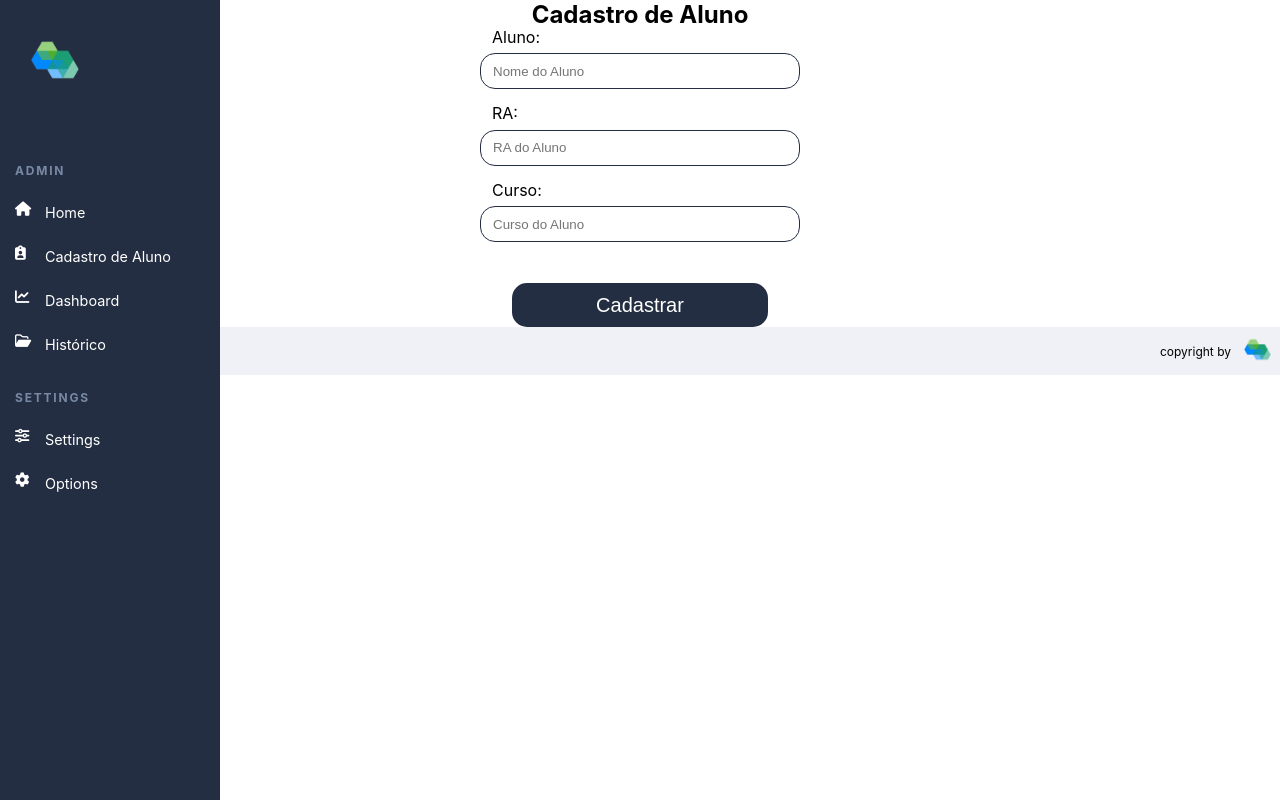
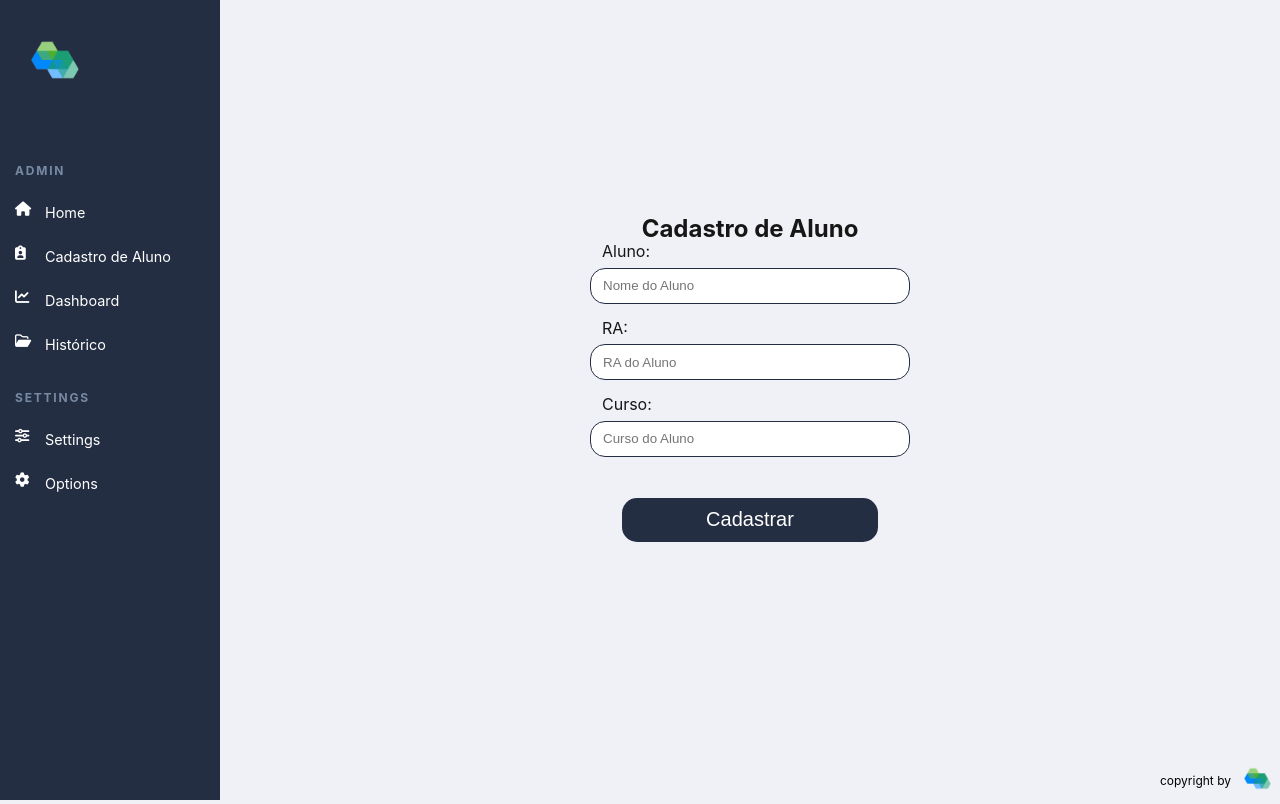
Before and after one commit to grupomeridia/presente-backend, a React (Create React App) app: page /cadastrar in a window 1280 px wide. Built offline with nearby package versions, Linux system fonts and the light colour scheme.

Commit message:
Routes Add

```diff
--- a/src/App.js
+++ b/src/App.js
@@ -1,14 +1,16 @@
-import Navbar from './componets/layout/Navbar';
-import Body from './componets/layout/Home';
-import Footer from './componets/layout/Footer';
-import Cadastro from './componets/layout/cadastro-aluno';
+import { BrowserRouter as Router, Routes, Route} from 'react-router-dom'
+
+import Home from './pages/Home/Home';
+import CadastroAluno from './pages/CadastroAluno/cadastro-aluno';
 
 function App() {
   return (
-    <div className="App">
-      <Navbar />
-      <Cadastro />
-    </div>
+    <Router>
+      <Routes>
+        <Route path='/' element = {<Home/>} />
+        <Route path='/cadastrar' element = {<CadastroAluno/>} />
+      </Routes>
+    </Router>
   );
 }
 
--- a/src/componets/layout/Home.js
+++ /dev/null
@@ -1,38 +0,0 @@
-import logo from '../img/logo-removebg.png';
-import styles from './Home.module.css';
-
-function Home () {
-    return (
-        <body onload="tabela(lista)">
-	    <section class={styles.page_content}>
-            <section class={styles.search_and_user}>
-                <div class={styles.admin_profile }>
-                    <span class={styles.greeting}>Hello admin</span>
-                    <i class="fa-solid fa-circle-user"></i>
-                </div>
-            </section>
-            <section class={styles.grid}>
-                <table id="example">
-                    <thead>
-                        <tr>
-                            <th>Aluno</th>
-                            <th>Ra</th>
-                            <th>Cursos</th>
-                            <th>Ações</th>
-                        </tr>
-                    </thead>
-                    <tbody id="tbody">
-                    </tbody>
-                </table>
-            </section>
-	    </section>
-	    <script src="https://kit.fontawesome.com/a146d88807.js" crossorigin="anonymous"></script>
-	    <script src="//code.jquery.com/jquery-3.3.1.js"></script>
-	    <script src="//cdn.datatables.net/1.10.20/js/jquery.dataTables.min.js"></script>
-	    <script src="{{ url_for('static', filename='js/home-table.js') }}"></script>
-	    <script src="{{ url_for('static', filename='js/toggle-menu.js') }}"></script>
-        </body>
-    );
-}
-
-export default Home;
--- a/src/componets/layout/Navbar.js
+++ b/src/componets/layout/Navbar.js
@@ -1,3 +1,4 @@
+import { Link } from 'react-router-dom';
 import logo from '../img/logo-removebg.png';
 import styles from '../layout/Navbar.module.css';
 import './Mqrules.module.css';
@@ -16,16 +17,16 @@ function Navbar () {
                 <h3>Admin</h3>
                 </li>
                 <li>
-                <a href="">
-                    <i class="fa-solid fa-house"></i>
-                    <span>Home</span>
-                </a>
+                    <Link to ='/' >
+                        <i class="fa-solid fa-house"></i>
+                        <span>Home</span>
+                    </Link>
                 </li>
                 <li>
-                <a href="">
-                    <i class="fa-solid fa-clipboard-user"></i>
-                    <span>Cadastro de Aluno</span>
-                </a>
+                    <Link to='/cadastrar'>
+                        <i class="fa-solid fa-clipboard-user"></i>
+                        <span>Cadastro de Aluno</span>
+                    </Link>
                 </li>
                 <li>
                 <a href="">
@@ -57,6 +58,7 @@ function Navbar () {
             </ul>
             </nav>
 	</header>
+
     );
 }
 
--- a/src/componets/layout/cadastro-aluno.js
+++ /dev/null
@@ -1,45 +0,0 @@
-import styles from './cadastro-aluno.module.css'
-import Footer from './Footer';
-
-function cadastroAluno () {
-    return (
-        <section class="grid">
-			<div class= {styles.login_container}>
-                <h1>Cadastro de Aluno</h1>
-				<form>
-				  <div class={styles.input_container}>
-					<label for="login-username">Aluno:</label>
-					    <input
-					    type="text"
-					    name="login"
-					    id="login"
-					    placeholder="Nome do Aluno" />
-				    </div>
-				    <div class={styles.input_container}>
-					    <label for="login-username">RA:</label>
-					    <input
-					    type="text"
-					    name="login"
-					    id="login"
-					    placeholder="RA do Aluno" />
-				    </div>
-				    <div class={styles.input_container}>
-					    <label for="login-username">Curso:</label>
-					    <input
-					    type="text"
-					    name="login"
-					    id="login"
-					    placeholder="Curso do Aluno" />
-				    </div>
-				  <button class={styles.btn_login}>
-					Cadastrar
-				  </button>
-				</form>
-			  </div>
-              <Footer/>
-        </section>
-
-    );
-};
-
-export default cadastroAluno;
--- /dev/null
+++ b/src/pages/CadastroAluno/cadastro-aluno.js
@@ -0,0 +1,48 @@
+import styles from './cadastro-aluno.module.css'
+import Footer from '../../componets/layout/Footer';
+import Navbar from '../../componets/layout/Navbar';
+function cadastroAluno () {
+    return (
+		<div>
+			<Navbar />
+			<section class="grid">
+				<div class= {styles.login_container}>
+					<h1>Cadastro de Aluno</h1>
+					<form>
+					<div class={styles.input_container}>
+						<label for="login-username">Aluno:</label>
+							<input
+							type="text"
+							name="login"
+							id="login"
+							placeholder="Nome do Aluno" />
+						</div>
+						<div class={styles.input_container}>
+							<label for="login-username">RA:</label>
+							<input
+							type="text"
+							name="login"
+							id="login"
+							placeholder="RA do Aluno" />
+						</div>
+						<div class={styles.input_container}>
+							<label for="login-username">Curso:</label>
+							<input
+							type="text"
+							name="login"
+							id="login"
+							placeholder="Curso do Aluno" />
+						</div>
+					<button class={styles.btn_login}>
+						Cadastrar
+					</button>
+					</form>
+				</div>
+			</section>
+			<Footer/>
+		</div>
+
+    );
+};
+
+export default cadastroAluno;
--- a/src/componets/layout/cadastro-aluno.module.css
+++ b/src/pages/CadastroAluno/cadastro-aluno.module.css
@@ -4,6 +4,13 @@
     align-items: center;
     justify-content: center;
     flex-direction: column;
+        position: relative;
+        left: 220px;
+        width: calc(100% - 220px);
+        min-height: 94.5vh;
+        padding: 30px;
+        color: #171616;
+        background: #f0f1f6;
 }
 
 .login_container label {
--- /dev/null
+++ b/src/pages/Home/Home.js
@@ -0,0 +1,44 @@
+import styles from './Home.module.css';
+import NavBar from '/home/thor/Uniamerica/app-presente/src/componets/layout/Navbar.js';
+import Footer from '/home/thor/Uniamerica/app-presente/src/componets/layout/Footer.js'
+function Home () {
+    return (
+
+        <div>
+            <NavBar />
+            <body onload="tabela(lista)">
+            <section class={styles.page_content}>
+                <section class={styles.search_and_user}>
+                    <div class={styles.admin_profile }>
+                        <span class={styles.greeting}>Hello admin</span>
+                        <i class="fa-solid fa-circle-user"></i>
+                    </div>
+                </section>
+                <section class={styles.grid}>
+                    <table id="example">
+                        <thead>
+                            <tr>
+                                <th>Aluno</th>
+                                <th>Ra</th>
+                                <th>Cursos</th>
+                                <th>Ações</th>
+                            </tr>
+                        </thead>
+                        <tbody id="tbody">
+                        </tbody>
+                    </table>
+                </section>
+            </section>
+            <script src="https://kit.fontawesome.com/a146d88807.js" crossorigin="anonymous"></script>
+            <script src="//code.jquery.com/jquery-3.3.1.js"></script>
+            <script src="//cdn.datatables.net/1.10.20/js/jquery.dataTables.min.js"></script>
+            <script src="{{ url_for('static', filename='js/home-table.js') }}"></script>
+            <script src="{{ url_for('static', filename='js/toggle-menu.js') }}"></script>
+            </body>
+            <Footer />
+        </div>
+
+    );
+}
+
+export default Home;
--- a/src/componets/layout/Home.module.css
+++ b/src/pages/Home/Home.module.css
@@ -4,7 +4,7 @@
   position: relative;
   left: 220px;
   width: calc(100% - 220px);
-    min-height: 94.5vh;
+  min-height: 100vh;
   padding: 30px;
   color: #171616;
   background: #f0f1f6;
```
Lines whose indentation alone changed are shown as unchanged.
